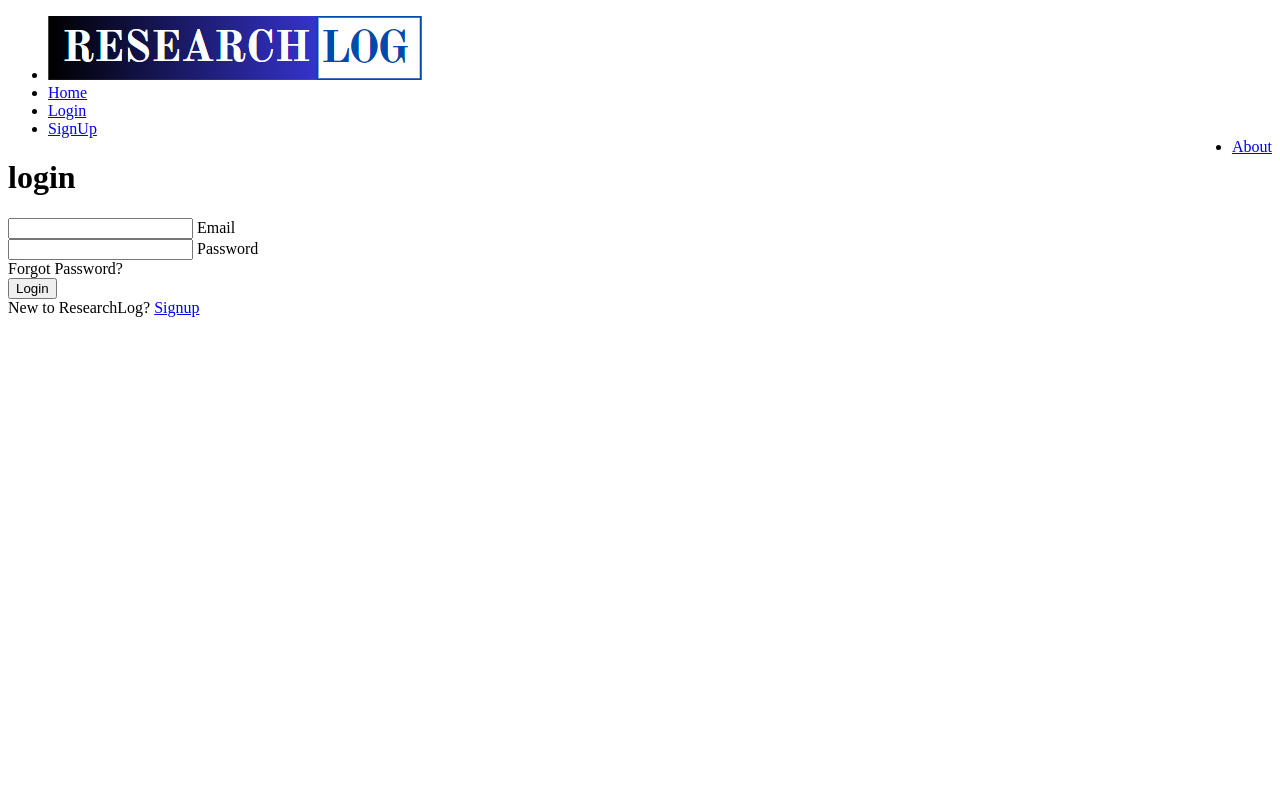
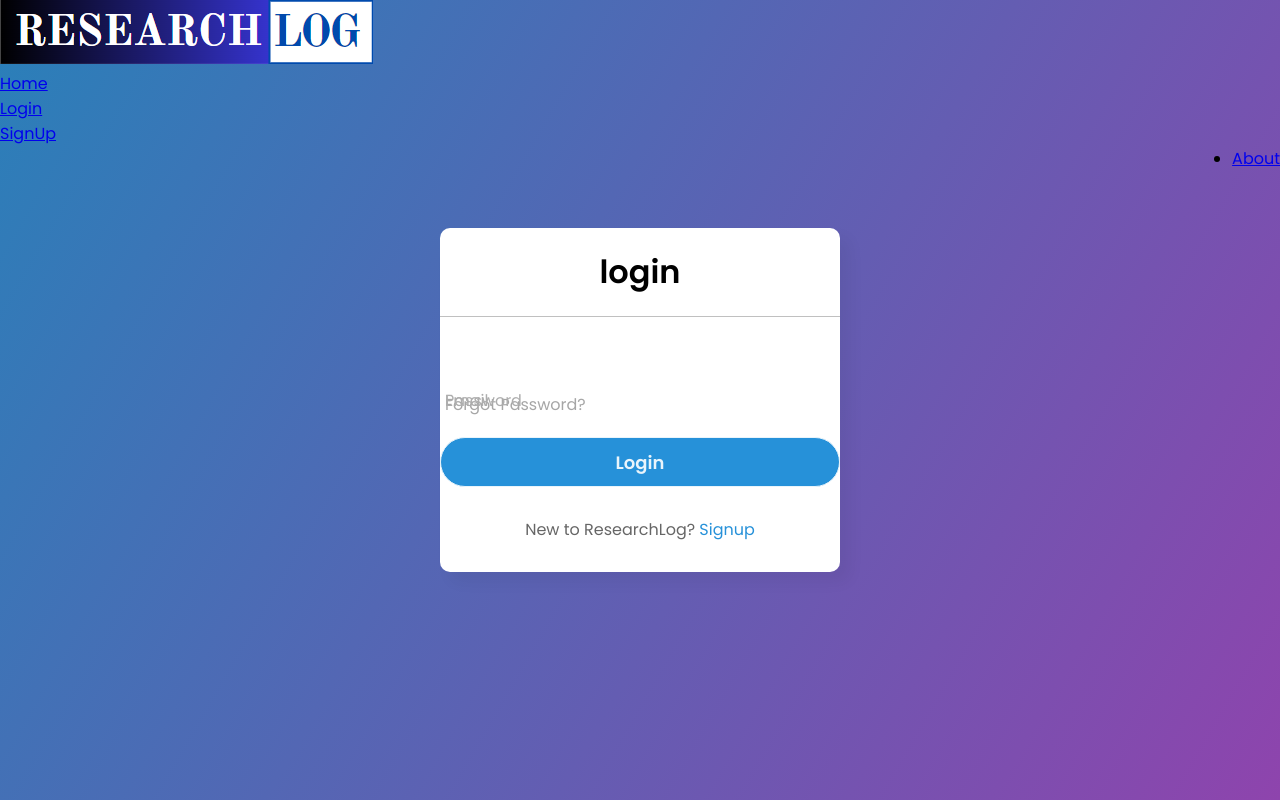
Before and after one commit to mominul/ResearchLog, a Django app: page /login/ in a window 1280 px wide. Run offline with Django 4.2, Linux system fonts and the light colour scheme.

Commit message:
added styling for login page

```diff
--- a/home/templates/home.html
+++ b/home/templates/home.html
@@ -7,5 +7,5 @@
 <h1></h1>
 {% endblock content %}
 {% block style %}
-<link rel='stylesheet' href="{% static 'style1.css' %}"
+<link rel='stylesheet' href="{% static 'style1.css' %}">
 {% endblock %}
--- /dev/null
+++ b/journals/templates/list.html
@@ -0,0 +1,2 @@
+{% extends 'base.html' %}
+{% load static %}
--- /dev/null
+++ b/profile/static/login.css
@@ -0,0 +1,113 @@
+@import url('https://fonts.googleapis.com/css2?family=Noto+Sans:wght@700&family=Poppins:wght@400;500;600&display=swap');
+*{
+  margin: 0;
+  padding: 0;
+  box-sizing: border-box;
+  font-family: "Poppins", sans-serif;
+}
+body{
+  margin: 0;
+  padding: 0;
+  background: linear-gradient(120deg,#2980b9, #8e44ad);
+  height: 100vh;
+  overflow: hidden;
+}
+.center{
+  position: absolute;
+  top: 50%;
+  left: 50%;
+  transform: translate(-50%, -50%);
+  width: 400px;
+  background: white;
+  border-radius: 10px;
+  box-shadow: 10px 10px 15px rgba(0,0,0,0.05);
+}
+.center h1{
+  text-align: center;
+  padding: 20px 0;
+  border-bottom: 1px solid silver;
+}
+.center form{
+  padding: 0 40px;
+  box-sizing: border-box;
+}
+form .txt_field{
+  position: relative;
+  border-bottom: 2px solid #adadad;
+  margin: 30px 0;
+}
+.txt_field input{
+  width: 100%;
+  padding: 0 5px;
+  height: 40px;
+  font-size: 16px;
+  border: none;
+  background: none;
+  outline: none;
+}
+.txt_field label{
+  position: absolute;
+  top: 50%;
+  left: 5px;
+  color: #adadad;
+  transform: translateY(-50%);
+  font-size: 16px;
+  pointer-events: none;
+  transition: .5s;
+}
+.txt_field span::before{
+  content: '';
+  position: absolute;
+  top: 40px;
+  left: 0;
+  width: 0%;
+  height: 2px;
+  background: #2691d9;
+  transition: .5s;
+}
+.txt_field input:focus ~ label,
+.txt_field input:valid ~ label{
+  top: -5px;
+  color: #2691d9;
+}
+.txt_field input:focus ~ span::before,
+.txt_field input:valid ~ span::before{
+  width: 100%;
+}
+.pass{
+  margin: -5px 0 20px 5px;
+  color: #a6a6a6;
+  cursor: pointer;
+}
+.pass:hover{
+  text-decoration: underline;
+}
+input[type="submit"]{
+  width: 100%;
+  height: 50px;
+  border: 1px solid;
+  background: #2691d9;
+  border-radius: 25px;
+  font-size: 18px;
+  color: #e9f4fb;
+  font-weight: 700;
+  cursor: pointer;
+  outline: none;
+}
+input[type="submit"]:hover{
+  border-color: #2691d9;
+  transition: .5s;
+}
+.signup_link{
+  margin: 30px 0;
+  text-align: center;
+  font-size: 16px;
+  color: #666666;
+}
+.signup_link a{
+  color: #2691d9;
+  text-decoration: none;
+}
+.signup_link a:hover{
+  text-decoration: underline;
+}
--- a/profile/templates/login.html
+++ b/profile/templates/login.html
@@ -1,5 +1,9 @@
 {% extends 'base.html' %}
 {% load static %}
+
+{% block style %}
+<link rel='stylesheet' href="{% static 'login.css' %}">
+{% endblock %}
 
 {% block title %}
     Login to your account
```
